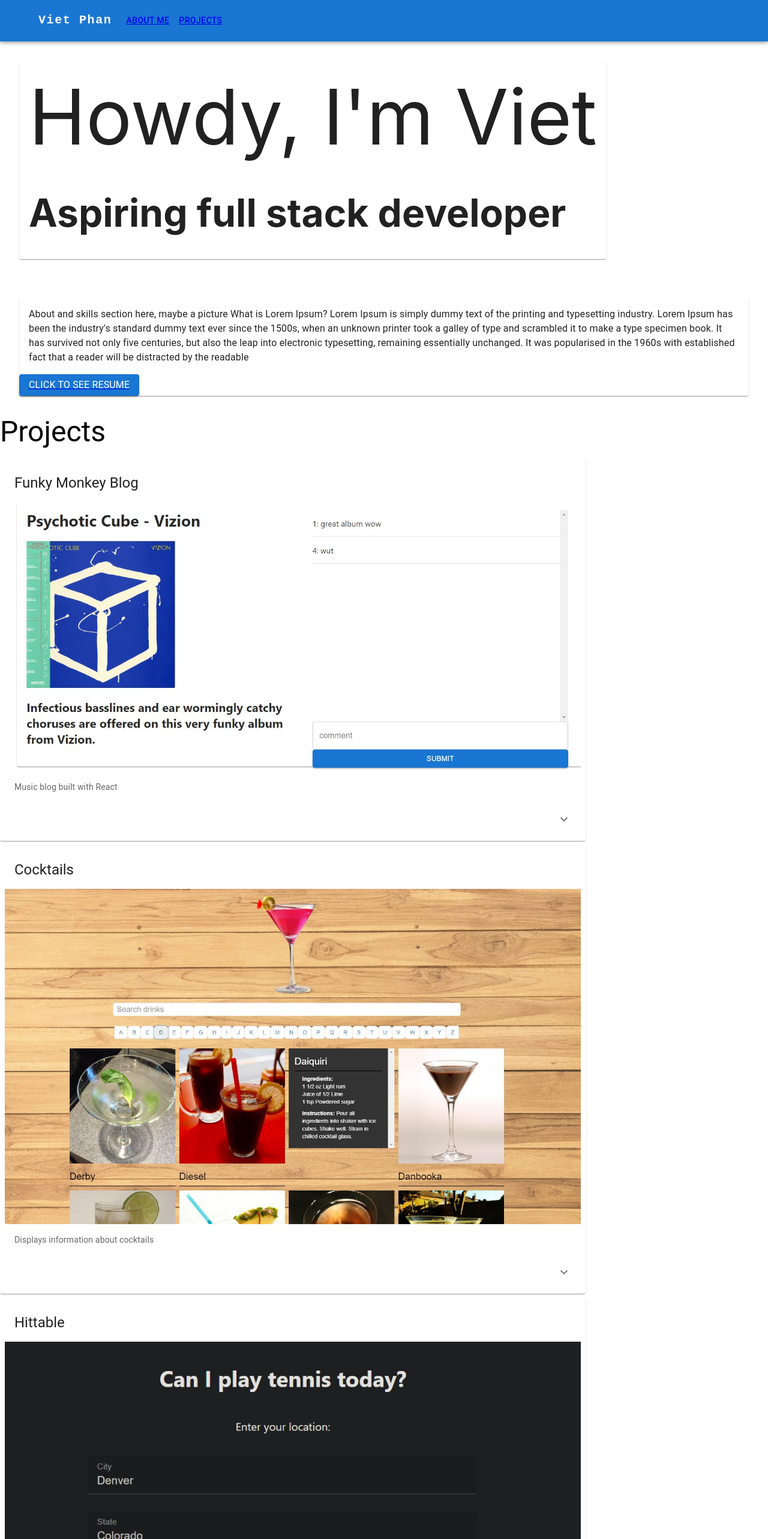
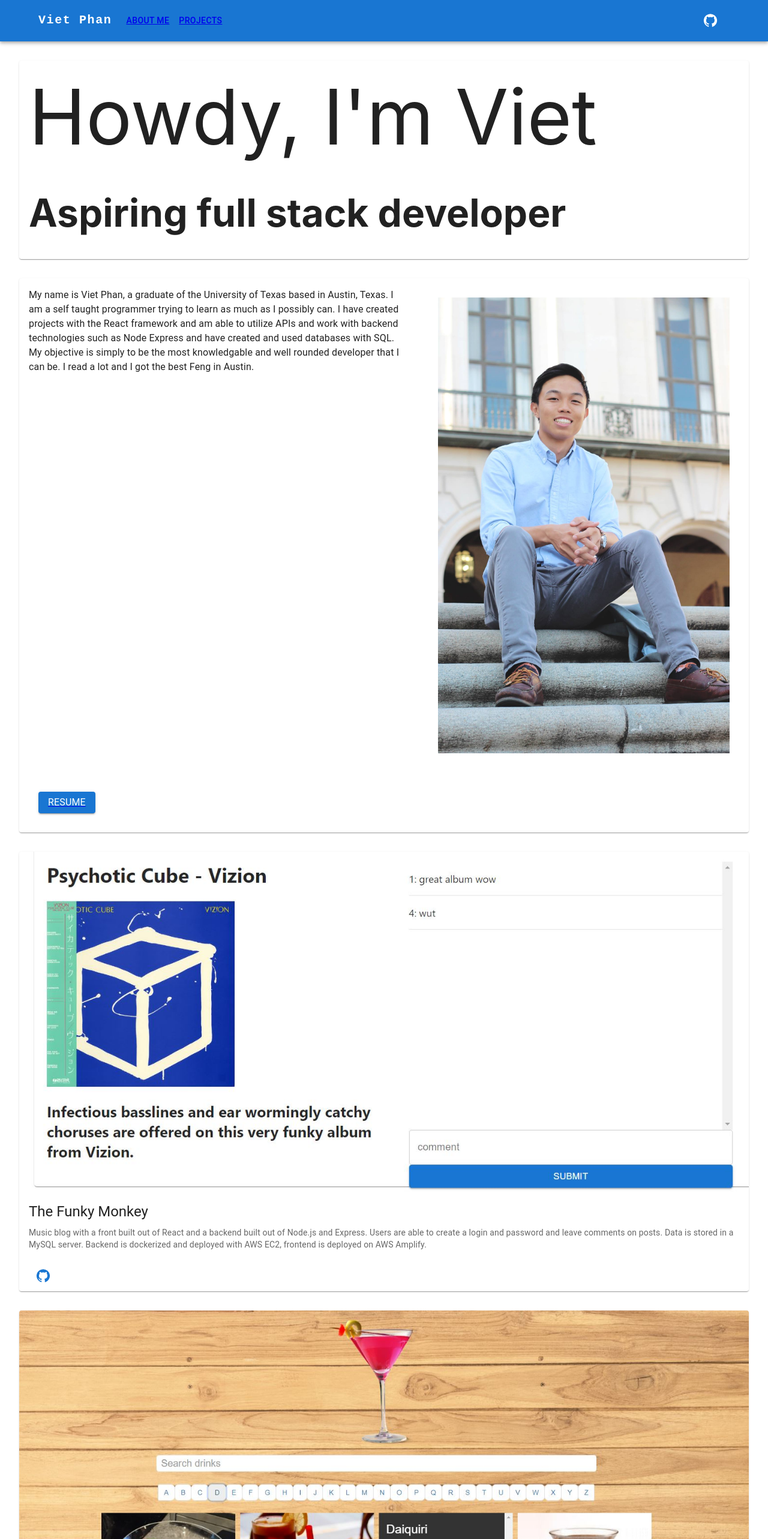
Before and after one commit to v8phan-zz/portfolio2, a React (Create React App) app: page / in a window 1280 px wide. Shown: the top 2566 px of the page at 60% size. Built offline with nearby package versions, Linux system fonts and the light colour scheme.

Commit message:
switched to regular cards, scroller

```diff
--- a/src/App.js
+++ b/src/App.js
@@ -5,7 +5,9 @@ import Box from "@mui/material/Box";
 import Navbar from "./components/Navbar";
 import WhoAmI from "./components/WhoAmI";
 import Projects from "./components/Projects";
-import About from "./components/About"
+import About from "./components/About";
+import ToTop from "./components/ToTop";
+
 
 const App = () => {
   return (
@@ -14,6 +16,7 @@ const App = () => {
       <WhoAmI />
       <About />
       <Projects />
+      {/* <ToTop /> */}
     </Box>
   );
 };
--- a/src/components/About.js
+++ b/src/components/About.js
@@ -4,34 +4,62 @@ import Paper from "@mui/material/Paper";
 import Typography from "@mui/material/Typography";
 import Button from "@mui/material/Button";
 
+import self from "../images/self.jpg";
 import cv from "../pdfs/Viet_Phan_resume.pdf";
 
 const About = () => {
   return (
     <Box
+      display=""
       sx={{
         m: 2,
-        p: 2,
+        "@media (min-width:600px)": {
+          m: 4,
+        },
       }}
     >
       <Paper>
-        <Typography
-        id='abtme'
+        <Box
+          sx={{ display: "flex", flexDirection: { xs: "column", md: "row" } }}
+        >
+          <Typography
+            id="abtme"
+            sx={{
+              p: 2,
+              alignItems: 'center',
+            }}
+          >
+            My name is Viet Phan, a graduate of the University of Texas based in
+            Austin, Texas. I am a self taught programmer trying to learn as much
+            as I possibly can. I have created projects with the React framework
+            and am able to utilize APIs and work with backend technologies such
+            as Node Express and have created and used databases with SQL. My
+            objective is simply to be the most knowledgable and well rounded
+            developer that I can be. I read a lot and I got the best Feng in
+            Austin.
+          </Typography>
+
+
+          <Box
+            component="img"
+            alt="handsome guy"
+            src={self}
+            sx={{
+              maxWidth: 0.4,
+              p: 4,
+              "@media (max-width:600px)":{
+                maxWidth: 1,
+                p: 4
+              }
+             }}
+          />
+        </Box>
+        <Button
+          variant="contained"
           sx={{
-            p: 2,
+            m: 4,
           }}
         >
-          About and skills section here, maybe a picture What is Lorem Ipsum?
-          Lorem Ipsum is simply dummy text of the printing and typesetting
-          industry. Lorem Ipsum has been the industry's standard dummy text ever
-          since the 1500s, when an unknown printer took a galley of type and
-          scrambled it to make a type specimen book. It has survived not only
-          five centuries, but also the leap into electronic typesetting,
-          remaining essentially unchanged. It was popularised in the 1960s with
-          established fact that a reader will be distracted by the readable
-
-        </Typography>
-        <Button variant="contained">
           <a href={cv} target="_blank" rel="noreferrer">
             <Typography
               sx={{
@@ -39,7 +67,7 @@ const About = () => {
                 textDecoration: "none",
               }}
             >
-              Click to see resume
+              RESUME
             </Typography>
           </a>
         </Button>
--- a/src/components/Navbar.js
+++ b/src/components/Navbar.js
@@ -8,8 +8,7 @@ import Box from "@mui/material/Box";
 import Button from "@mui/material/Button";
 import Menu from "@mui/material/Menu";
 import MenuIcon from "@mui/icons-material/Menu";
-import MenuItem from "@mui/material/MenuItem";
-import AdbIcon from "@mui/icons-material/Adb";
+import GitHubIcon from "@mui/icons-material/GitHub";
 
 //const pages = ["About", "Projects", "Contact"];
 
@@ -27,7 +26,7 @@ const Navbar = () => {
   return (
     <AppBar position="static">
       <Container>
-        <Toolbar disableGutters>
+        <Toolbar disableGutters id="back-to-top-anchor">
           <Typography
             variant="h6"
             noWrap
@@ -39,16 +38,19 @@ const Navbar = () => {
               fontFamily: "monospace",
               fontWeight: 700,
               letterSpacing: ".1rem",
-              color: "inherit",
+              color: "white",
               textDecoration: "none",
             }}
           >
             Viet Phan
           </Typography>
+
+          {/* expanded menu */}
+
           <Box sx={{ flexGrow: 1, display: { xs: "flex", md: "none" } }}>
             <IconButton
               size="large"
-              aria-label="account of current user"
+              aria-label="sections of portfolio"
               aria-controls="menu-appbar"
               aria-haspopup="true"
               onClick={handleOpenNavMenu}
@@ -77,10 +79,8 @@ const Navbar = () => {
               <Button
                 onClick={handleCloseNavMenu}
                 sx={{
-                my: 2,
-                color: "white",
+                  my: 1,
                   display: "block",
-                textDecoration: "none",
                 }}
               >
                 <a href="#abtme">About Me</a>
@@ -88,10 +88,7 @@ const Navbar = () => {
               <Button
                 onClick={handleCloseNavMenu}
                 sx={{
-                my: 2,
-                color: "white",
                   display: "block",
-                textDecoration: "none",
                 }}
               >
                 <a href="#projects">Projects</a>
@@ -103,7 +100,15 @@ const Navbar = () => {
               ))} */}
             </Menu>
           </Box>
-          <AdbIcon sx={{ display: { xs: "flex", md: "none" }, mr: 1 }} />
+          <Button
+            href="https://github.com/v8phan"
+            target="_blank"
+            rel="noreferrer"
+            sx={{ display: { xs: "flex", md: "none" }, color: "white" }}
+          >
+            <GitHubIcon />
+          </Button>
+          {/* buttons on full size screen */}
           <Typography
             variant="h5"
             noWrap
@@ -122,28 +127,38 @@ const Navbar = () => {
           >
             Viet Phan
           </Typography>
-          <Box sx={{ flexGrow: 1, display: { xs: "none", md: "flex" } }}>
+          <Box sx={{ my: 2, flexGrow: 1, display: { xs: "none", md: "flex" } }}>
             <Button
               onClick={handleCloseNavMenu}
               sx={{
-                my: 2,
-                color: "white",
                 display: "block",
-                textDecoration: "none",
               }}
             >
-              <a href="#abtme">About Me</a>
+              <a href="#abtme" class="no-underline">
+                About Me
+              </a>
             </Button>
             <Button
               onClick={handleCloseNavMenu}
               sx={{
-                my: 2,
-                color: "white",
                 display: "block",
-                textDecoration: "none",
               }}
             >
               <a href="#projects">Projects</a>
+            </Button>
+          </Box>
+          <Box sx={{ flexGrow: 0 }}>
+            <Button
+              href="https://github.com/v8phan"
+              target="_blank"
+              rel="noreferrer"
+              anchorOrigin={{
+                vertical: "top",
+                horizontal: "right",
+              }}
+              sx={{ display: { xs: "none", md: "flex" }, color: "white" }}
+            >
+              <GitHubIcon />
             </Button>
           </Box>
         </Toolbar>
--- a/src/components/Projects.js
+++ b/src/components/Projects.js
@@ -6,68 +6,36 @@ import Card from "@mui/material/Card";
 import CardHeader from "@mui/material/CardHeader";
 import CardMedia from "@mui/material/CardMedia";
 import CardContent from "@mui/material/CardContent";
-import CardActions from "@mui/material/CardActions";
 import Collapse from "@mui/material/Collapse";
 import IconButton from "@mui/material/IconButton";
 import Typography from "@mui/material/Typography";
 import ExpandMoreIcon from "@mui/icons-material/ExpandMore";
-
+import { Button, CardActionArea, CardActions } from "@mui/material";
+import GitHubIcon from "@mui/icons-material/GitHub";
 import blogsample from "../images/blogsample.JPG";
 import cocktails from "../images/cocktails.JPG";
 import hittable from "../images/hittable.JPG";
-
-const ExpandMore = styled((props) => {
-  const { expand, ...other } = props;
-  return <IconButton {...other} />;
-})(({ theme, expand }) => ({
-  transform: !expand ? "rotate(0deg)" : "rotate(180deg)",
-  marginLeft: "auto",
-  transition: theme.transitions.create("transform", {
-    duration: theme.transitions.duration.shortest,
-  }),
-}));
+import { createTheme, ThemeProvider } from "@mui/material/styles";
 
 const Projects = () => {
-  //expand state for funky monkey
-  const [expanded, setExpanded] = React.useState(false);
-  const handleExpandClick = () => {
-    setExpanded(!expanded);
-  };
-  //expand state for cocktails
-  const [expanded2, setExpanded2] = React.useState(false);
-  const handleExpandClick2 = () => {
-    setExpanded2(!expanded2);
-  };
-  //expand state for hittable
-  const [expanded3, setExpanded3] = React.useState(false);
-  const handleExpandClick3 = () => {
-    setExpanded3(!expanded3);
-  };
   return (
     <Box>
-      <Typography variant="h3" gutterBottom id='projects'>
-        Projects
-      </Typography>
-      <Card sx={{ maxWidth: 0.75, p: 1, my: 1 }}>
-        <CardHeader title="Funky Monkey Blog" />
-        <CardMedia
-          component="img"
-          image={blogsample}
-          alt="screenshot of excellent website"
-        />
-        <CardContent>
-          <Typography variant="body2" color="text.secondary">
-            Music blog built with React
-          </Typography>
-        </CardContent>
-        <CardActions>
-          <ExpandMore expand={expanded} onClick={handleExpandClick}>
-            <ExpandMoreIcon />
-          </ExpandMore>
-        </CardActions>
-        <Collapse in={expanded} timeout="auto" unmountOnExit>
+      <Card
+        id="projects"
+        sx={{
+          m: 2,
+          "@media (min-width:600px)": {
+            m: 4,
+          },
+        }}
+      >
+        <CardActionArea>
+          <CardMedia component="img" image={blogsample} />
           <CardContent>
-            <Typography paragraph>
+            <Typography gutterBottom variant="h5" component="div">
+              The Funky Monkey
+            </Typography>
+            <Typography variant="body2" color="text.secondary">
               Music blog with a front built out of React and a backend built out
               of Node.js and Express. Users are able to create a login and
               password and leave comments on posts. Data is stored in a MySQL
@@ -75,90 +43,210 @@ const Projects = () => {
               is deployed on AWS Amplify.
             </Typography>
           </CardContent>
-        </Collapse>
+        </CardActionArea>
+        <CardActions>
+          <Button
+            href="https://github.com/v8phan/monfront-amplify"
+            target="_blank"
+            rel="noreferrer"
+          >
+            <GitHubIcon />
+          </Button>
+        </CardActions>
       </Card>
-      <Card sx={{ maxWidth: 0.75, p: 1, my: 1 }}>
-        <CardHeader title="Cocktails" />
-        <CardMedia
-          component="img"
-          image={cocktails}
-          alt="screenshot of excellent website"
-        />
-        <CardContent>
-          <Typography variant="body2" color="text.secondary">
-            Displays information about cocktails
-          </Typography>
-        </CardContent>
-        <CardActions>
-          <ExpandMore expand={expanded2} onClick={handleExpandClick2}>
-            <ExpandMoreIcon />
-          </ExpandMore>
-        </CardActions>
-        <Collapse in={expanded2} timeout="auto" unmountOnExit>
+
+      <Card
+        sx={{
+          m: 2,
+          "@media (min-width:600px)": {
+            m: 4,
+          },
+        }}
+      >
+        <CardActionArea>
+          <CardMedia component="img" image={cocktails} />
           <CardContent>
-            <Typography paragraph>
+            <Typography gutterBottom variant="h5" component="div">
+              Cocktails
+            </Typography>
+            <Typography variant="body2" color="text.secondary">
               Website built with React. Pulls from a cocktails API and displays
               the data in a pleasing and interactive way. Hovering on a card
               flips it to show more information. Information can be sorted
               alphabetically or searched.
             </Typography>
           </CardContent>
-        </Collapse>
+        </CardActionArea>
+        <CardActions>
+          <Button
+            href="https://github.com/v8phan/cocktails"
+            target="_blank"
+            rel="noreferrer"
+          >
+            <GitHubIcon />
+          </Button>
+        </CardActions>
       </Card>
-      <Card sx={{ maxWidth: 0.75, p: 1, my: 1 }}>
-        <CardHeader title="Hittable" />
-        <CardMedia
-          component="img"
-          image={hittable}
-          alt="screenshot of excellent website"
-        />
-        <CardContent>
-          <Typography variant="body2" color="text.secondary">
-            Reads user location and determines if playing tennis is possible
-          </Typography>
-        </CardContent>
-        <CardActions>
-          <ExpandMore expand={expanded3} onClick={handleExpandClick3}>
-            <ExpandMoreIcon />
-          </ExpandMore>
-        </CardActions>
-        <Collapse in={expanded3} timeout="auto" unmountOnExit>
+
+      <Card
+        sx={{
+          m: 2,
+          "@media (min-width:600px)": {
+            m: 4,
+          },
+        }}
+      >
+        <CardActionArea>
+          <CardMedia component="img" image={hittable} />
           <CardContent>
-            <Typography paragraph>
+            <Typography gutterBottom variant="h5" component="div">
+              Hittable
+            </Typography>
+            <Typography variant="body2" color="text.secondary">
               Reads user location automatically or takes manual input and sends
               an axios call to a weather API. The data is run through a simple
               algorithm to determine whether the weather is favorable for
               enjoying tennis.
             </Typography>
           </CardContent>
-        </Collapse>
+        </CardActionArea>
+        <CardActions>
+          <Button
+            href="https://github.com/v8phan/hittable"
+            target="_blank"
+            rel="noreferrer"
+          >
+            <GitHubIcon />
+          </Button>
+        </CardActions>
       </Card>
     </Box>
   );
 };
 
-export default Projects;
+// const ExpandMore = styled((props) => {
+//   const { expand, ...other } = props;
+//   return <IconButton {...other} />;
+// })(({ theme, expand }) => ({
+//   transform: !expand ? "rotate(0deg)" : "rotate(180deg)",
+//   marginLeft: "auto",
+//   transition: theme.transitions.create("transform", {
+//     duration: theme.transitions.duration.shortest,
+//   }),
+// }));
 
 // const Projects = () => {
+//   //expand state for funky monkey
+//   const [expanded, setExpanded] = React.useState(false);
+//   const handleExpandClick = () => {
+//     setExpanded(!expanded);
+//   };
+//   //expand state for cocktails
+//   const [expanded2, setExpanded2] = React.useState(false);
+//   const handleExpandClick2 = () => {
+//     setExpanded2(!expanded2);
+//   };
+//   //expand state for hittable
+//   const [expanded3, setExpanded3] = React.useState(false);
+//   const handleExpandClick3 = () => {
+//     setExpanded3(!expanded3);
+//   };
 //   return (
 //     <Box>
-//       <Box
-//         component="img"
-//         sx={{
-//           height: 0.5,
-//           width: 0.5,
-//           display: "inline-flex",
-//         }}
-//         alt="blog post and comment section"
-//         src={blogsample}
-//       />
-//       <Box sx={{ display: "inline-flex" }}>Funky Monkey</Box>
-//       <Box component="img"
+//       <Typography variant="h3" gutterBottom id='projects'
 //       sx={{
-//         height: .5,
-//         width: .5,
-//       }}
-//       src={cocktails}></Box>
+//         p: 2,
+//         m: 2,
+//       }}>
+//         Projects
+//       </Typography>
+//       <Card sx={{ maxWidth: 0.75, p: 2, my: 1 }}>
+//         <CardHeader title="Funky Monkey Blog" />
+//         <CardMedia
+//           component="img"
+//           image={blogsample}
+//           alt="screenshot of excellent website"
+//         />
+//         <CardContent>
+//           <Typography variant="body2" color="text.secondary">
+//             Music blog built with React
+//           </Typography>
+//         </CardContent>
+//         <CardActions>
+//           <ExpandMore expand={expanded} onClick={handleExpandClick}>
+//             <ExpandMoreIcon />
+//           </ExpandMore>
+//         </CardActions>
+//         <Collapse in={expanded} timeout="auto" unmountOnExit>
+//           <CardContent>
+//             <Typography paragraph>
+//               Music blog with a front built out of React and a backend built out
+//               of Node.js and Express. Users are able to create a login and
+//               password and leave comments on posts. Data is stored in a MySQL
+//               server. Backend is dockerized and deployed with AWS EC2, frontend
+//               is deployed on AWS Amplify.
+//             </Typography>
+//           </CardContent>
+//         </Collapse>
+//       </Card>
+//       <Card sx={{ maxWidth: 0.75, p: 1, my: 1 }}>
+//         <CardHeader title="Cocktails" />
+//         <CardMedia
+//           component="img"
+//           image={cocktails}
+//           alt="screenshot of excellent website"
+//         />
+//         <CardContent>
+//           <Typography variant="body2" color="text.secondary">
+//             Displays information about cocktails
+//           </Typography>
+//         </CardContent>
+//         <CardActions>
+//           <ExpandMore expand={expanded2} onClick={handleExpandClick2}>
+//             <ExpandMoreIcon />
+//           </ExpandMore>
+//         </CardActions>
+//         <Collapse in={expanded2} timeout="auto" unmountOnExit>
+//           <CardContent>
+//             <Typography paragraph>
+//               Website built with React. Pulls from a cocktails API and displays
+//               the data in a pleasing and interactive way. Hovering on a card
+//               flips it to show more information. Information can be sorted
+//               alphabetically or searched.
+//             </Typography>
+//           </CardContent>
+//         </Collapse>
+//       </Card>
+//       <Card sx={{ maxWidth: 0.75, p: 1, my: 1 }}>
+//         <CardHeader title="Hittable" />
+//         <CardMedia
+//           component="img"
+//           image={hittable}
+//           alt="screenshot of excellent website"
+//         />
+//         <CardContent>
+//           <Typography variant="body2" color="text.secondary">
+//             Reads user location and determines if playing tennis is possible
+//           </Typography>
+//         </CardContent>
+//         <CardActions>
+//           <ExpandMore expand={expanded3} onClick={handleExpandClick3}>
+//             <ExpandMoreIcon />
+//           </ExpandMore>
+//         </CardActions>
+//         <Collapse in={expanded3} timeout="auto" unmountOnExit>
+//           <CardContent>
+//             <Typography paragraph>
+//               Reads user location automatically or takes manual input and sends
+//               an axios call to a weather API. The data is run through a simple
+//               algorithm to determine whether the weather is favorable for
+//               enjoying tennis.
+//             </Typography>
+//           </CardContent>
+//         </Collapse>
+//       </Card>
 //     </Box>
 //   );
 // };
+
+export default Projects;
--- a/src/components/WhoAmI.js
+++ b/src/components/WhoAmI.js
@@ -24,28 +24,25 @@ const WhoAmI = () => {
   return (
     <Box
       sx={{
-        p: 2,
-        width: 1,
-        height: 1,
-        maxWidth: "fit-content",
-        alignItems: "center",
+        m: 2,
+        '@media (min-width:600px)':{
+          m: 4,
+        }
       }}
     >
       <Paper
         sx={{
-          p: 2,
-          m: 2,
+         p: 2
         }}
       >
-        <ThemeProvider theme={theme}>
-        <Typography variant="h1" component="div" gutterBottom>
+        <ThemeProvider theme={theme} >
+        <Typography variant="h1" component="div" gutterBottom >
           Howdy, I'm Viet
         </Typography>
-        <Typography variant="h3" gutterBottom>
+        <Typography variant="h3" gutterBottom >
           Aspiring full stack developer
         </Typography>
         </ThemeProvider>
-
       </Paper>
     </Box>
   );
```
Also changed, not shown: src/components/ToTop.js (added, +60 -0 lines), src/images/self.jpg (added). Lines whose indentation alone changed are shown as unchanged.
